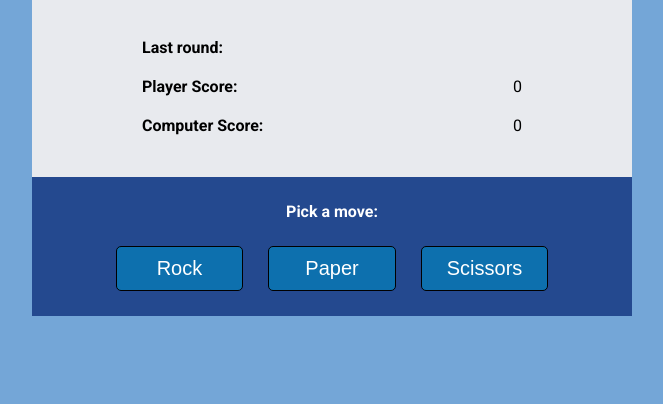
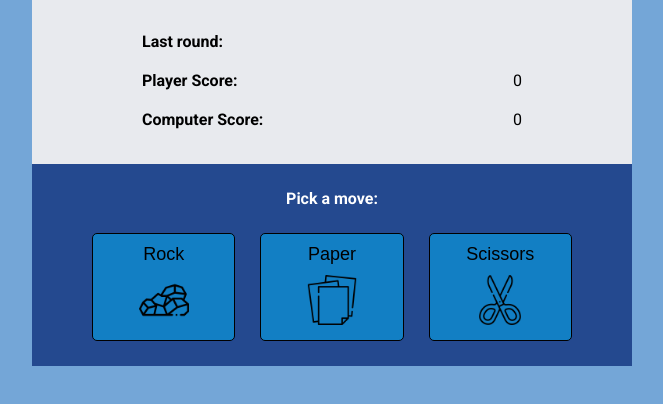
Before and after one commit to JAlblas/odin-rock-paper-scissors, a plain HTML site: page index.html in a window 1280 px wide. Shown: the part 292-696 px from the top of the page, without its empty margins (308-971 px from the left). Drawn offline with Linux system fonts and the light colour scheme.

Commit message:
Simple buttons replaced with icons
Icons now added to replace button. JS logic changed where necessary.

```diff
--- a/index.html
+++ b/index.html
@@ -37,9 +37,19 @@
       <div id="next-move">
         <p>Pick a move:</p>
         <div id="buttons">
-          <button id="rock" onclick="">Rock</button>
-          <button id="paper">Paper</button>
-          <button id="scissors">Scissors</button>
+          <button id="rock" onclick="">
+            Rock
+            <img src="img/coal.png" alt="Button Image" />
+          </button>
+          <button id="paper">
+            Paper
+            <img src="img/paper.png" alt="Button Image" />
+          </button>
+
+          <button id="scissors">
+            Scissors
+            <img src="img/scissors.png" alt="Button Image" />
+          </button>
         </div>
       </div>
     </div>
--- a/script.js
+++ b/script.js
@@ -86,7 +86,8 @@ function capitalize(s) {
 
 let buttons = document.querySelector("#buttons");
 buttons.addEventListener("click", (e) => {
-  let playerChoice = e.target.id;
+  const btn = e.target.closest("button");
+  let playerChoice = btn.id;
   let computerChoice = getComputerChoice();
 
   playRound(playerChoice, computerChoice);
--- a/style.css
+++ b/style.css
@@ -33,6 +33,7 @@ header {
   display: flex;
   flex-direction: column;
   width: 100%;
+  padding: 25px 0;
 }
 
 #results p {
@@ -64,7 +65,7 @@ header {
 }
 
 #buttons {
-  margin: 0 50px;
+  margin: 0 60px;
   display: grid;
   grid-template-columns: repeat(3, 1fr);
   gap: 25px;
@@ -72,13 +73,19 @@ header {
 
 button {
   padding: 10px 25px;
-  font-size: 20px;
+  font-size: 18px;
   border-radius: 5px;
-  background-color: #0d70ae;
+  background-color: #127fc4;
   border: 1px solid black;
-  color: #fff;
+  color: #000;
 }
 
 button:hover {
   cursor: pointer;
 }
+
+button img {
+  margin-top: 10px;
+  width: 50px;
+  height: 50px;
+}
```
Also changed, not shown: img/coal.png (added), img/paper.png (added), img/scissors.png (added), 1 other file.
